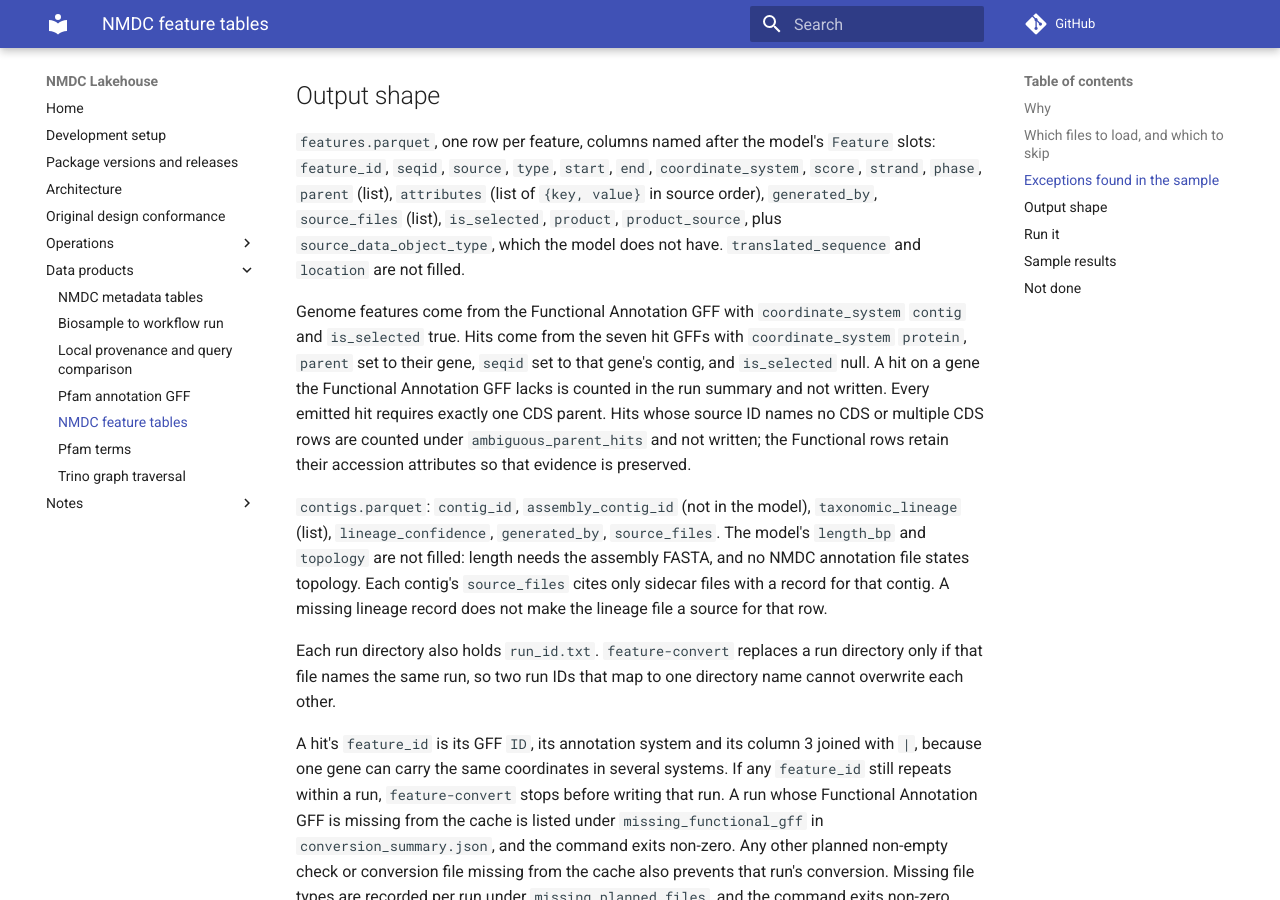
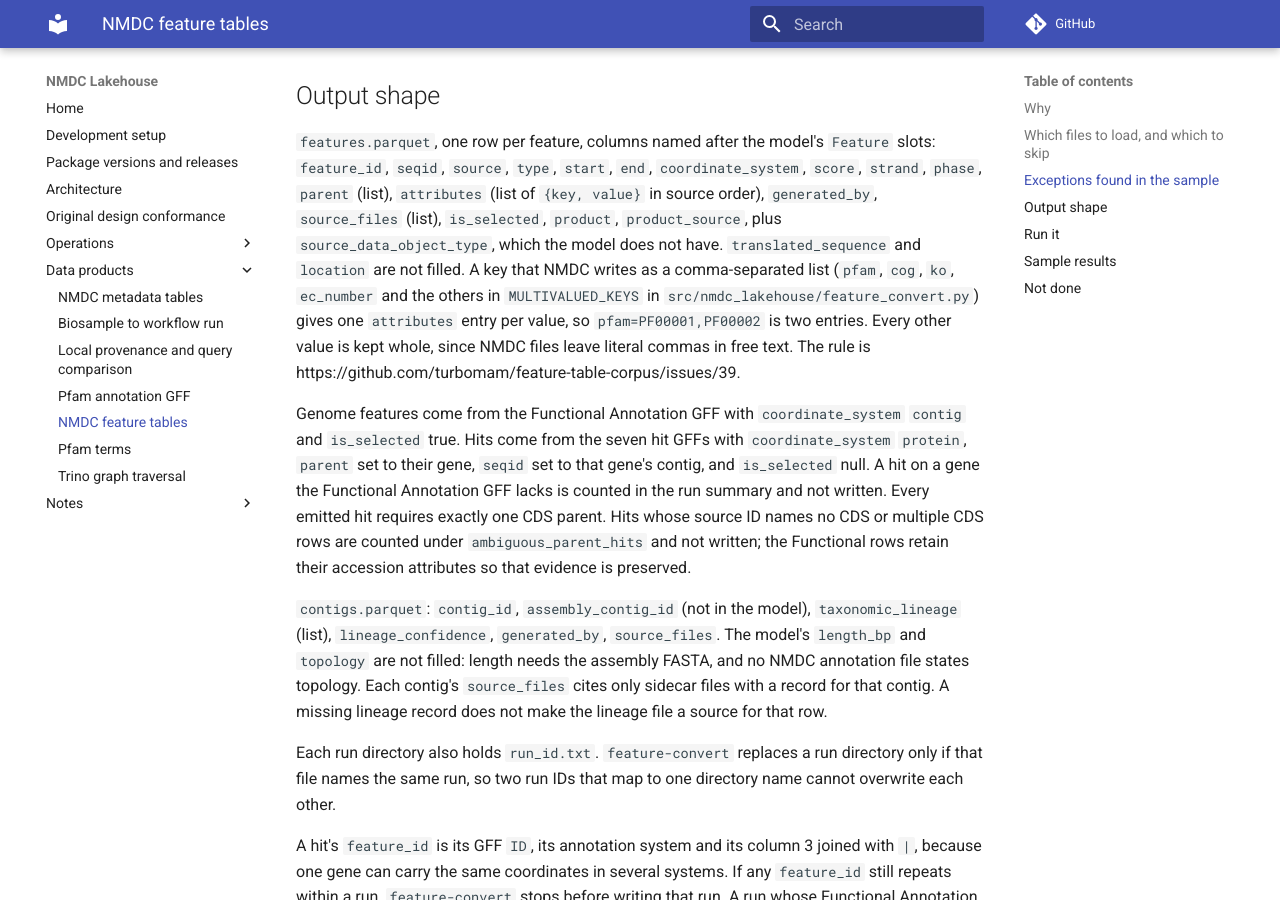
Before and after one commit to microbiomedata/nmdc-lakehouse, an MkDocs documentation site: the page built from docs/nmdc_feature_tables.md, in a window 1280 px wide and 900 px high, scrolled down 2161 px. Built offline with MkDocs 1.6.1 and Material for MkDocs 9.7.7, drawn with Linux system fonts in a browser that asks for light colours; comment, search, counter and statistics services are not loaded.

Commit message:
Document how multivalued attribute keys are split

```diff
--- a/docs/nmdc_feature_tables.md
+++ b/docs/nmdc_feature_tables.md
@@ -71,6 +71,11 @@ matched it exactly; otherwise the key stays.
 `source_files` (list), `is_selected`, `product`, `product_source`, plus
 `source_data_object_type`, which the model does not have. `translated_sequence` and `location` are
 not filled.
+A key that NMDC writes as a comma-separated list (`pfam`, `cog`, `ko`, `ec_number` and the others in
+`MULTIVALUED_KEYS` in `src/nmdc_lakehouse/feature_convert.py`) gives one `attributes` entry per
+value, so `pfam=PF00001,PF00002` is two entries. Every other value is kept whole, since NMDC files
+leave literal commas in free text. The rule is
+https://github.com/turbomam/feature-table-corpus/issues/39.
 
 Genome features come from the Functional Annotation GFF with `coordinate_system` `contig` and
 `is_selected` true. Hits come from the seven hit GFFs with `coordinate_system` `protein`, `parent`
```
